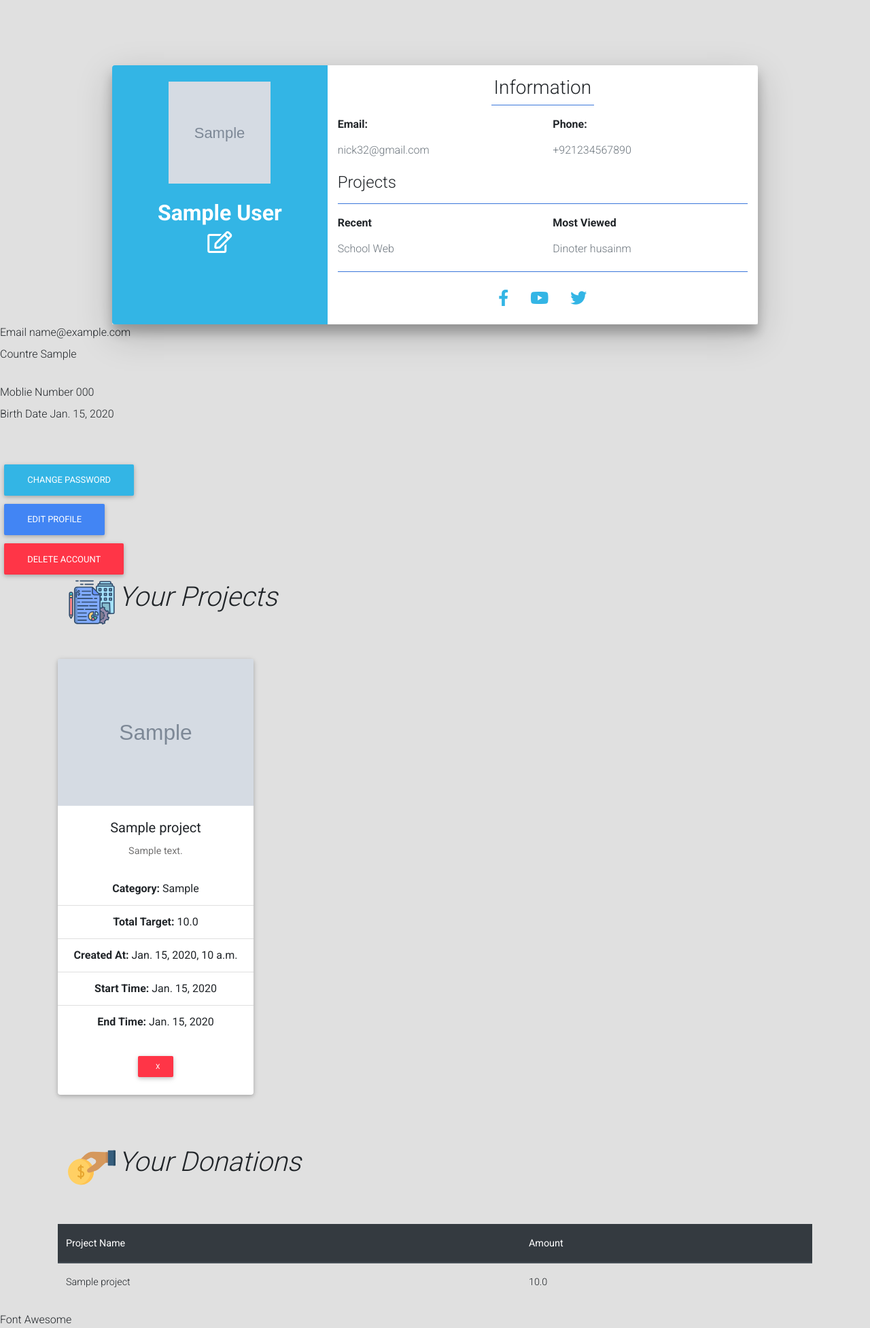
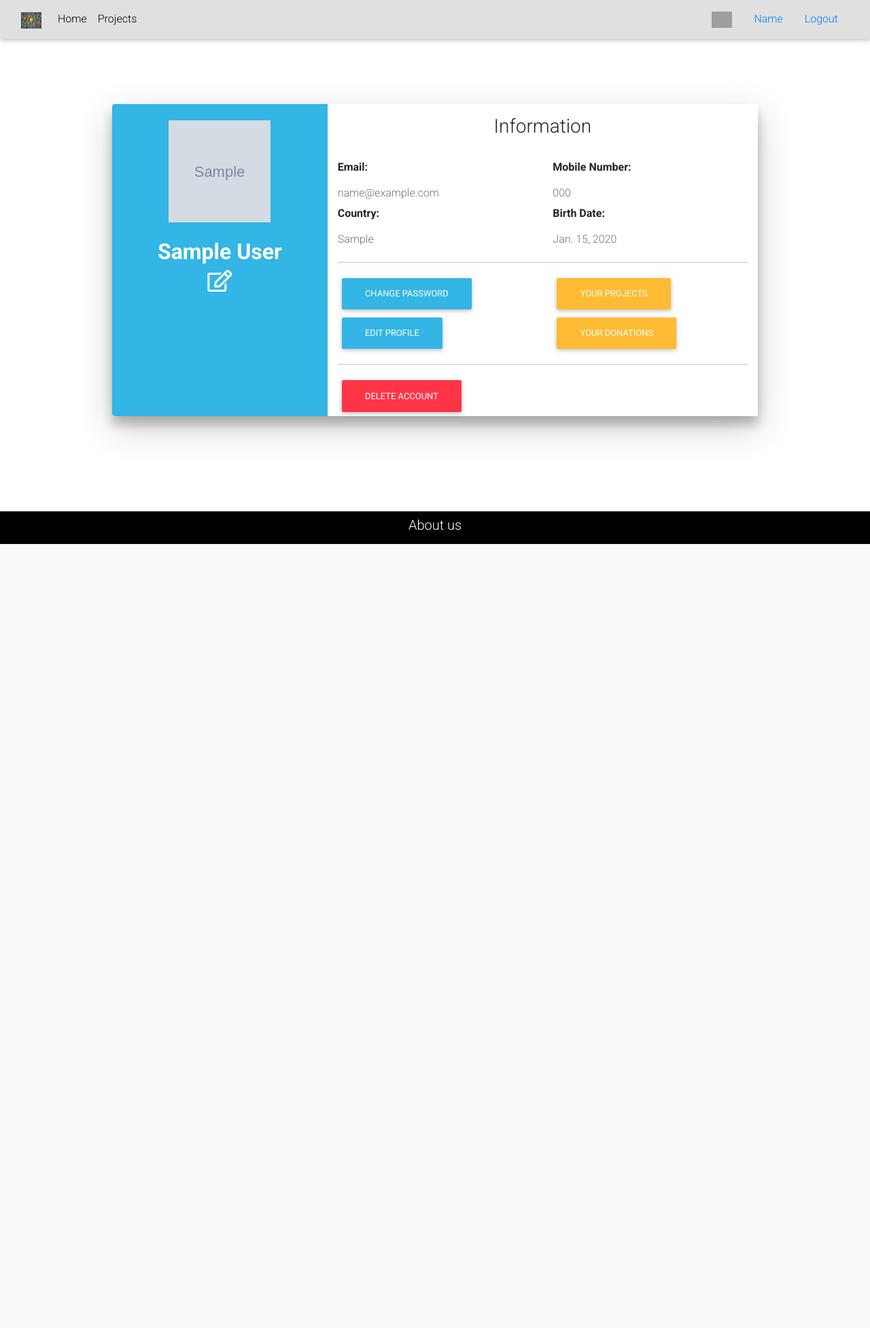
Before and after one commit to abobakryousre/Crowd-Funding, a Django app: page /user/profile/ in a window 1280 px wide. Shown: the whole page at 68% size. After the commit the page ends 800 px from the top, so only its background shows below. Run offline with Django 3.2, Linux system fonts and the light colour scheme; tables that the repository leaves empty hold one stand-in row (values such as "Sample post"); grey boxes marked "Sample" are stand-in pictures; some libraries are stand-ins or nearby versions; grey boxes are pictures that could not be loaded.

Commit message:
feat(user-profile):Update style of user profile

```diff
--- a/crowd_funding/users/templates/users/base.html
+++ b/crowd_funding/users/templates/users/base.html
@@ -39,11 +39,19 @@
     </div>
 </nav>
 {% block content %} <h1>Override your this block content</h1><h1>Override your this block content</h1> {% endblock %}
-<footer class="footer mt-auto  py-2 bg-dark">
-  <div class="container">
-    <span class="text-muted">About Us</span>
+<footer class="text-center text-white fixed-bottom" >
+  <!-- Grid container -->
+  <div class="container p-4"></div>
+  <!-- Grid container -->
+
+  <!-- Copyright -->
+  <div class="text-center p-2" style="background-color: black;">
+    <h5>About us</h5>
   </div>
+  <!-- Copyright -->
 </footer>
+
+
  <script
       src="https://cdn.jsdelivr.net/npm/@popperjs/core@2.9.1/dist/umd/popper.min.js"
       integrity="sha384-SR1sx49pcuLnqZUnnPwx6FCym0wLsk5JZuNx2bPPENzswTNFaQU1RDvt3wT4gWFG"
--- a/crowd_funding/users/templates/users/profile.html
+++ b/crowd_funding/users/templates/users/profile.html
@@ -1,7 +1,7 @@
+{% extends "users/base.html" %} {% block title %} Profile {% endblock %}
+{% load static %} {% block content %}
+<html>
 
-{% load static %} {% block content %}
-<!DOCTYPE html>
-<html>
 <head>
 	<title>Profile Card</title>
 	<!-- Font Awesome -->
@@ -13,7 +13,7 @@
 <!-- Material Design Bootstrap -->
 <link href="https://cdnjs.cloudflare.com/ajax/libs/mdbootstrap/4.19.1/css/mdb.min.css" rel="stylesheet">
 </head>
-<body class="bg-light">
+<body class="bg-white">
 	<div class="container">
      	<div class="row d-flex justify-content-center">
             <div class="col-md-10 mt-5 pt-5">
@@ -31,73 +31,52 @@
             		</div>
             		<div class="col-sm-8 bg-white rounded-right">
                     	<h3 class="mt-3 text-center">Information</h3>
-                    	<hr class="bg-primary mt-0 w-25">
+                        <br>
+
                    		<div class="row">
                         	<div class="col-sm-6">
                             	<p class="font-weight-bold">Email:</p>
-                           		<h6 class=" text-muted">nick32@gmail.com</h6>
+                           		<h6 class=" text-muted">{{ current_user.email }}</h6>
                         	</div>
                         	<div class="col-sm-6">
-                            	<p class="font-weight-bold">Phone:</p>
-                           		<h6 class="text-muted">+921234567890</h6>
+                            	<p class="font-weight-bold">Mobile Number:</p>
+                           		<h6 class="text-muted">{{ current_user.mobile_phone }}</h6>
                         	</div>
+                            <div class="col-sm-6">
+                            	<p class="font-weight-bold">Country:</p>
+                           		<h6 class="text-muted">{{ current_user.country }}</h6>
+                        	</div>
+                            <div class="col-sm-6">
+                            	<p class="font-weight-bold">Birth Date:</p>
+                           		<h6 class="text-muted">{{ current_user.birth_date }}</h6>
+                        	</div>
+
                     	</div>
-                    		<h4 class="mt-3">Projects</h4>
+
                     		<hr class="bg-primary">
                    		<div class="row">
                         	<div class="col-sm-6">
-                           		<p class="font-weight-bold">Recent</p>
-                          	  	<h6 class="text-muted">School Web</h6>
+                           		<a class="btn btn-info" href="{% url 'change-password' %}">Change Password</a>
+                          	  	<a class="btn btn-info" href="{% url 'edit-profile' %}">Edit Profile</a>
                         	</div>
                         	<div class="col-sm-6">
-                            	<p class="font-weight-bold">Most Viewed</p>
-                            	<h6 class="text-muted">Dinoter husainm</h6>
-                        	</div>
+                            	<a class="btn btn-warning" href="">Your Projects</a>
+                                <a class="btn btn-warning" href="">Your Donations</a>
+
+
                     	</div>
-                	   	<hr class="bg-primary">
-                	    <ul class="list-unstyled d-flex justify-content-center mt-4">
-            	        	<li><a href="#!"><i class="fab fa-facebook-f px-3 h4 text-info"></i></a></li>
-        	            	<li><a href="#!"><i class="fab fa-youtube px-3 h4 text-info"></i></a></li>
-    	                	<li><a href="#!"><i class="fab fa-twitter px-3 h4 text-info"></i></a></li>
-	               		</ul>
+
               		</div>
+                        <hr class="bg-primary">
+                        <button type="button" class="btn btn-danger" data-bs-toggle="modal" data-bs-target="#deleteAccount" data-bs-whatever="test" >Delete Account</button>
+
+</div>
+
              	</div>
             </div>
         </div>
 	</div>
-</body>
-</html>
-
-
-
-
-
-    <label>Email</label>
-    {{ current_user.email }}<br/>
-    <label>Countre</label>
-    {{ current_user.country }}<br/><br/>
-
-
-
-    <label>Moblie Number</label>
-    {{ current_user.mobile_phone }}<br/>
-    <label>Birth Date</label>
-    {{ current_user.birth_date }}<br/><br/><br/>
-
-    <a class="btn btn-info" href="{% url 'change-password' %}">Change Password</a
-    ><br/>
-    <a class="btn btn-primary" href="{% url 'edit-profile' %}">Edit Profile</a
-    ><br/>
-    <button
-            type="button"
-            class="btn btn-danger"
-            data-bs-toggle="modal"
-            data-bs-target="#deleteAccount"
-            data-bs-whatever="test"
-    >
-        Delete Account
-    </button>
-    <div
+<div
             class="modal fade"
             id="deleteAccount"
             tabindex="-1"
@@ -107,7 +86,7 @@
         <div class="modal-dialog">
             <div class="modal-content">
                 <div class="modal-header">
-                    <h5 class="modal-title" id="deleteAccount">
+                    <h5 class="modal-title" id=exampleModalLabel">
                         Deleting Account Confirmation
                     </h5>
                     <button
@@ -150,6 +129,7 @@
         {% csrf_token %}
         <button id="submit-deleteAccount" hidden="hidden" type="submit"></button>
     </form>
+
     <script>
         function sendAjaxRequestToCheckPassword(password) {
             $.ajax({
@@ -198,71 +178,8 @@
     </script>
     </div>
 
+</body>
+</html>
 
-    <div class="container justify-content-center">
-        <div class="container justify-content-center">
-            <img src="{% static 'users/icons/project.svg' %}" width="70" class="d-inline"/>
-            <h1 class="font-italic d-inline text-center">Your Projects</h1>
-        </div>
-        <br/><br/>
 
-        {% for project in projects %}
-
-            <div class="card text-center" style="width: 18rem; display: inline-block">
-                <img
-                        class="card-img-top"
-                        src="{{ project.images_set.first.path.url }}"
-                        alt="Card image cap"
-                />
-                <div class="card-body">
-                    <h5 class="card-title">{{ project.title }}</h5>
-                    <p class="card-text">{{ project.details }}</p>
-                </div>
-                <ul class="list-group list-group-flush">
-                    <li class="list-group-item"><b>Category: </b>{{ project.category }}</li>
-                    <li class="list-group-item">
-                        <b>Total Target: </b>{{ project.total_target }}
-                    </li>
-                    <li class="list-group-item"><b>Created At: </b>{{ project.created_at }}</li>
-                    <li class="list-group-item"><b>Start Time: </b>{{ project.start_time }}</li>
-                    <li class="list-group-item"><b>End Time: </b>{{ project.end_time }}</li>
-                </ul>
-                <div class="card-body">
-                    <a
-                            href="{% url 'deleteItem' project.id %}"
-                            class="btn btn-danger btn-sm"
-                            role="button"
-                            style="width: 16px"
-                    >x</a
-                    >
-                </div>
-            </div>
-
-        {% endfor %}
-        <br/><br/><br/><br/>
-
-        <div class="container align-items-center">
-            <img src="{% static 'users/icons/donate.svg' %}" width="70" class="d-inline"/>
-            <h1 class="font-italic d-inline">Your Donations</h1>
-        </div>
-        <br/><br/>
-
-        <table class="table">
-            <thead class="thead-dark">
-            <tr>
-                <th scope="col">Project Name</th>
-                <th scope="col">Amount</th>
-            </tr>
-            </thead>
-            <tbody>
-            {% for d in donations %}
-                <tr>
-                    <td>{{ d.project.title }}</td>
-                    <td>{{ d.amount }}</td>
-                </tr>
-            {% endfor %}
-            </tbody>
-        </table>
-    </div>
-{% endblock %}
- Font Awesome
+ {% endblock %}
```
